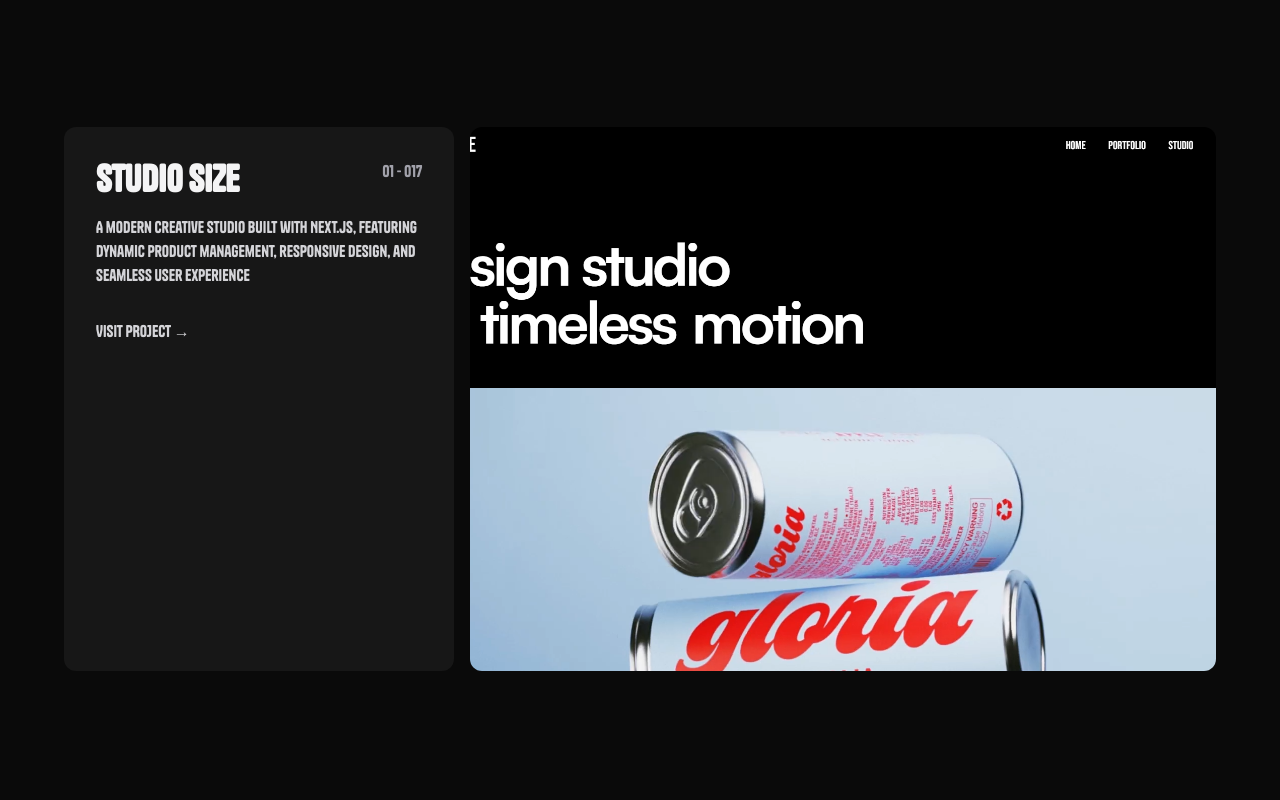
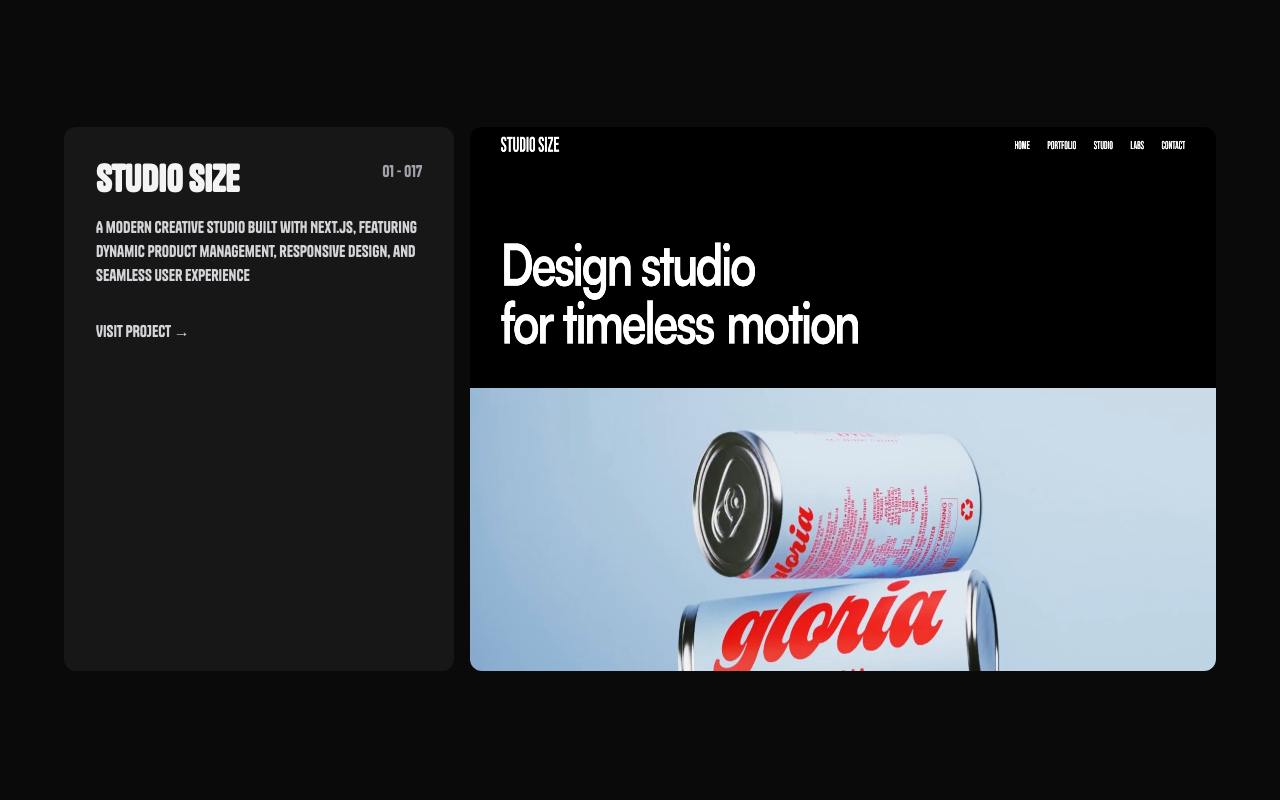
Before and after one commit to ratanz/Portfolio, a Next.js app: page / in a window 1280 px wide. Shown: the part 3180-3980 px from the top of the page. Built offline with nearby package versions, Linux system fonts and the light colour scheme.

Commit message:
image section work in prog

```diff
--- a/components/Projects.tsx
+++ b/components/Projects.tsx
@@ -96,7 +96,7 @@
                                     src={project.imageUrl}
                                     alt={project.title}
                                     layout="fill"
-                                    objectFit="cover"
+                                    objectFit="fill"
                                     priority
                                 />
                             </div>
```
